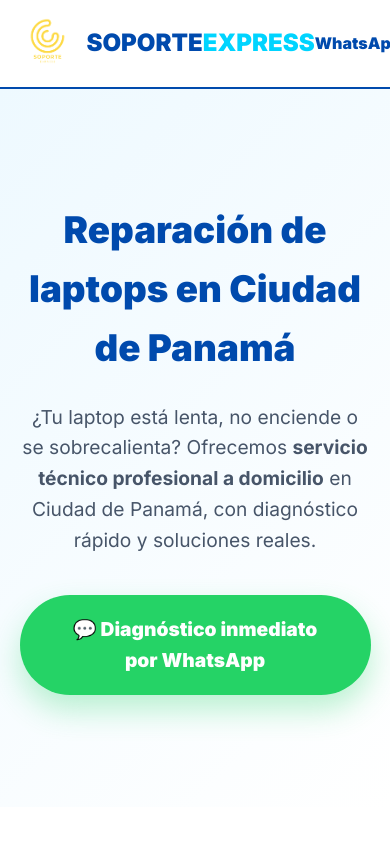
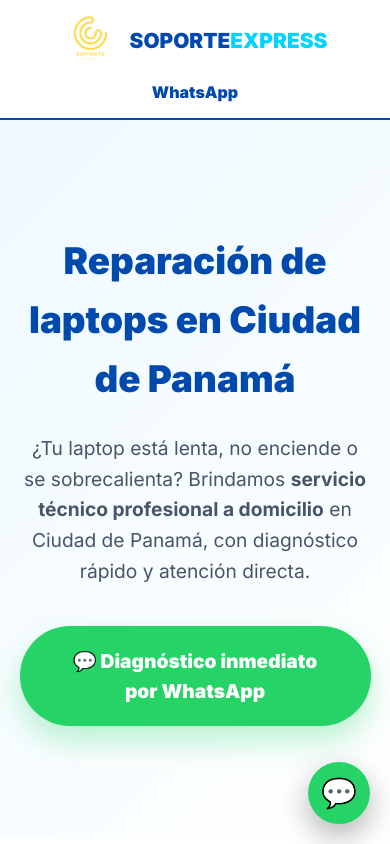
Before and after one commit to OSWALL007/soporte-express, a plain HTML site: page index.html in a window 390 px wide. Shown: the top 844 px of the page. Drawn offline with Linux system fonts and the light colour scheme.

Commit message:
Update index.html

```diff
--- a/index.html
+++ b/index.html
@@ -5,7 +5,6 @@
     <meta name="viewport" content="width=device-width, initial-scale=1.0">
 
     <title>Reparación de Laptops en Ciudad de Panamá | Soporte Express</title>
-
     <meta name="description" content="Reparación profesional de laptops en Ciudad de Panamá. Servicio técnico a domicilio, diagnóstico rápido y atención inmediata por WhatsApp.">
 
     <link href="https://fonts.googleapis.com/css2?family=Inter:wght@400;700;900&display=swap" rel="stylesheet">
@@ -19,9 +18,21 @@
             --blanco-puro: #ffffff;
         }
 
-        * { margin: 0; padding: 0; box-sizing: border-box; font-family: 'Inter', sans-serif; }
-        body { background-color: var(--blanco-puro); color: var(--oscuro-tech); line-height: 1.6; }
+        * {
+            margin: 0;
+            padding: 0;
+            box-sizing: border-box;
+            font-family: 'Inter', sans-serif;
+        }
 
+        body {
+            background-color: var(--blanco-puro);
+            color: var(--oscuro-tech);
+            line-height: 1.6;
+            word-wrap: break-word;
+        }
+
+        /* HEADER */
         header {
             padding: 1rem 5%;
             display: flex;
@@ -34,11 +45,28 @@
             border-bottom: 2px solid var(--azul-logo);
         }
 
-        .logo-container { display: flex; align-items: center; gap: 12px; }
-        .logo-img { height: 55px; }
-        .logo-text { font-weight: 900; font-size: 1.5rem; text-transform: uppercase; color: var(--azul-logo); }
-        .logo-text span { color: var(--celeste-logo); }
+        .logo-container {
+            display: flex;
+            align-items: center;
+            gap: 12px;
+        }
 
+        .logo-img {
+            height: 55px;
+        }
+
+        .logo-text {
+            font-weight: 900;
+            font-size: 1.5rem;
+            text-transform: uppercase;
+            color: var(--azul-logo);
+        }
+
+        .logo-text span {
+            color: var(--celeste-logo);
+        }
+
+        /* HERO */
         .hero {
             padding: 7rem 5%;
             text-align: center;
@@ -55,7 +83,7 @@
         .hero p {
             font-size: 1.2rem;
             color: #475569;
-            max-width: 750px;
+            max-width: 760px;
             margin: 0 auto 2.5rem;
         }
 
@@ -79,6 +107,7 @@
             background: #1eb956;
         }
 
+        /* SERVICIOS */
         .servicios {
             padding: 5rem 5%;
             display: grid;
@@ -93,6 +122,11 @@
             border-top: 5px solid var(--azul-logo);
             box-shadow: 0 10px 40px rgba(0,74,173,0.05);
             text-align: center;
+            transition: 0.3s;
+        }
+
+        .card:hover {
+            transform: translateY(-8px);
         }
 
         .card h2 {
@@ -101,6 +135,7 @@
             margin-bottom: 1rem;
         }
 
+        /* COBERTURA */
         .cobertura {
             background: var(--oscuro-tech);
             color: white;
@@ -111,6 +146,7 @@
         .cobertura h2 {
             color: var(--celeste-logo);
             margin-bottom: 1.5rem;
+            font-size: 2rem;
         }
 
         .tags {
@@ -125,18 +161,61 @@
             padding: 0.6rem 1.5rem;
             border-radius: 100px;
             font-weight: 600;
+            font-size: 0.9rem;
         }
 
+        /* FOOTER */
         footer {
             background: var(--oscuro-tech);
             padding: 3rem 5%;
             text-align: center;
         }
 
-        footer p { color: #94a3b8; }
+        footer p {
+            color: #94a3b8;
+        }
 
+        /* WHATSAPP FLOTANTE */
+        .wa-float {
+            position: fixed;
+            bottom: 20px;
+            right: 20px;
+            width: 62px;
+            height: 62px;
+            background: #25d366;
+            color: white;
+            border-radius: 50%;
+            display: flex;
+            align-items: center;
+            justify-content: center;
+            font-size: 1.8rem;
+            z-index: 2000;
+            box-shadow: 0 12px 30px rgba(0,0,0,0.3);
+            text-decoration: none;
+        }
+
+        .wa-float:hover {
+            background: #1eb956;
+        }
+
+        /* RESPONSIVE FINO */
         @media (max-width: 768px) {
-            .hero h1 { font-size: 2.3rem; }
+            .hero h1 {
+                font-size: 2.3rem;
+            }
+        }
+
+        @media (max-width: 600px) {
+            header {
+                flex-direction: column;
+                gap: 12px;
+                padding: 0.8rem 5%;
+            }
+
+            .logo-text {
+                font-size: 1.3rem;
+                text-align: center;
+            }
         }
     </style>
 </head>
@@ -157,7 +236,7 @@
     <h1>Reparación de laptops en Ciudad de Panamá</h1>
     <p>
         ¿Tu laptop está lenta, no enciende o se sobrecalienta?
-        Ofrecemos <strong>servicio técnico profesional a domicilio</strong> en Ciudad de Panamá, con diagnóstico rápido y soluciones reales.
+        Brindamos <strong>servicio técnico profesional a domicilio</strong> en Ciudad de Panamá, con diagnóstico rápido y atención directa.
     </p>
     <a href="https://wa.link/58tz4e" target="_blank" class="btn-principal">
         💬 Diagnóstico inmediato por WhatsApp
@@ -172,12 +251,12 @@
 
     <div class="card">
         <h2>Optimización y Mantenimiento</h2>
-        <p>Aumenta el rendimiento de tu laptop con limpieza interna, cambio a SSD, instalación de sistema y ajustes profesionales.</p>
+        <p>Limpieza interna, cambio a SSD, reinstalación de sistema y optimización profesional para que tu laptop rinda como debe.</p>
     </div>
 
     <div class="card">
         <h2>Servicio Técnico a Domicilio</h2>
-        <p>Atendemos en tu hogar u oficina en Ciudad de Panamá, sin que tengas que trasladar tu equipo.</p>
+        <p>Atención en tu hogar u oficina en Ciudad de Panamá, sin perder tiempo trasladando tu equipo.</p>
     </div>
 </section>
 
@@ -198,5 +277,13 @@
     <p>&copy; 2026 Soporte Express Panamá | Reparación profesional de laptops</p>
 </footer>
 
+<!-- WHATSAPP FLOTANTE -->
+<a href="https://wa.link/58tz4e"
+   class="wa-float"
+   target="_blank"
+   aria-label="WhatsApp Soporte Express">
+    💬
+</a>
+
 </body>
 </html>
```
